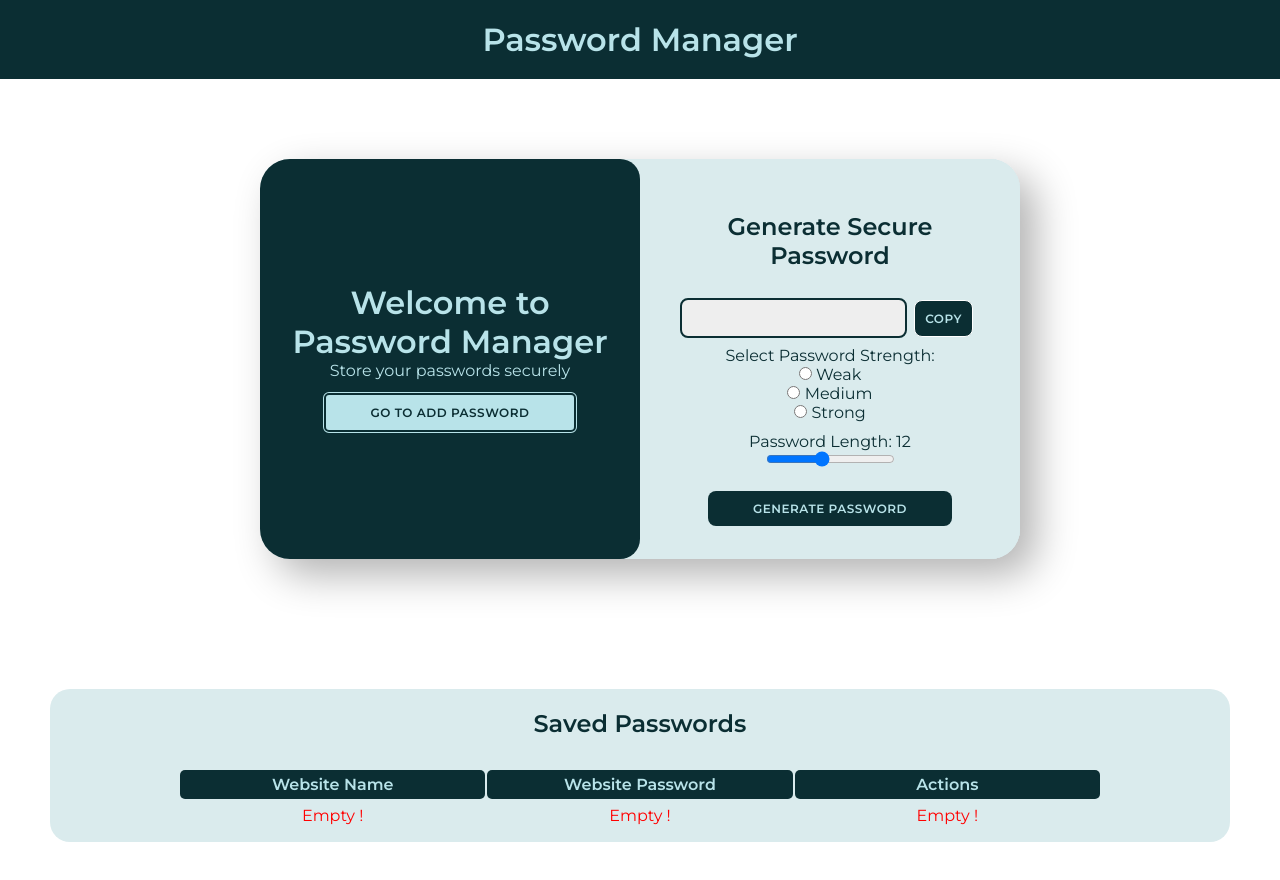
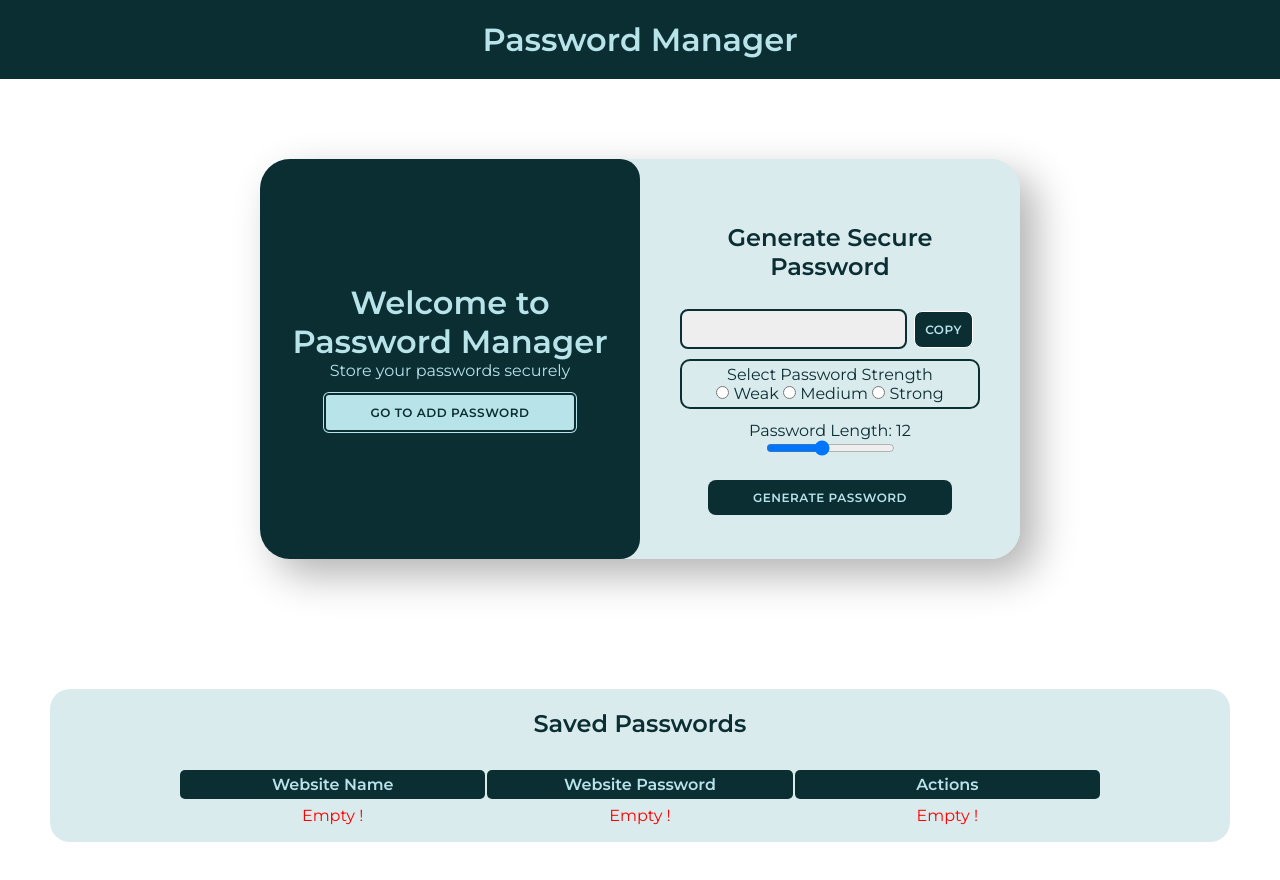
Before and after one commit to AnkushSatpute2005/passwordManager, a plain HTML site: page index.html in a window 1280 px wide. Both pictures are taken after a click on the button "GO TO GENERATOR". Drawn offline with Linux system fonts and the light colour scheme.

Commit message:
Commited on 13 Feb 2025 9:40 pm

```diff
--- a/index.html
+++ b/index.html
@@ -37,11 +37,12 @@
                         <input type="text" id="password" readonly>
                         <button type="button" class="btn-copy" onclick="copyPassword()">Copy</button>
                     </div>
-                    <p>Select Password Strength:</p>
-
-                    <label><input type="radio" name="strength" value="weak"> Weak</label>
-                    <label><input type="radio" name="strength" value="medium"> Medium</label>
-                    <label><input type="radio" name="strength" value="strong"> Strong</label>
+                    <div class="label-div">
+                        <p>Select Password Strength</p>
+                        <label><input type="radio" name="strength" value="weak"> Weak</label>
+                        <label><input type="radio" name="strength" value="medium"> Medium</label>
+                        <label><input type="radio" name="strength" value="strong"> Strong</label>
+                    </div>
 
                     <div class="slider-container">
                         <label for="lengthSlider">Password Length: <span id="lengthValue">12</span></label>
--- a/styles.css
+++ b/styles.css
@@ -280,3 +280,11 @@ td,th{
     width: 100%;
     text-align: center;
 }
+.label-div{
+    margin: 2px;
+    padding: 4px;
+    width: 100%;
+    border: 2px solid #0b2e33;
+    color: #0b2e33;
+    border-radius: 10px;
+}
```
